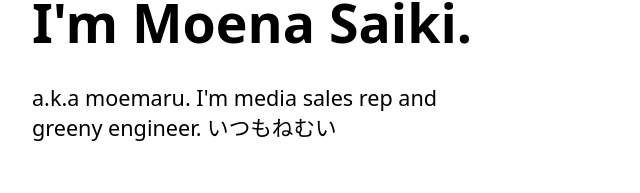
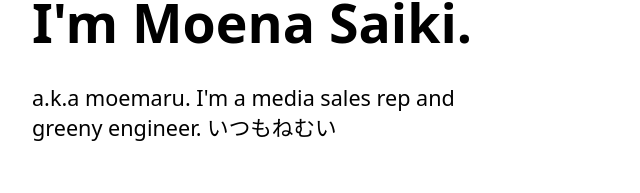
Before and after one commit to moemarusan/moemarusan, a React (Create React App) app: page / in a window 1280 px wide. Shown: the part 167-360 px from the top of the page, without its empty margins (0-640 px from the left). Built offline with nearby package versions, Linux system fonts and the light colour scheme.

Commit message:
:wrench:[fix] 脱字

```diff
--- a/src/App.js
+++ b/src/App.js
@@ -6,7 +6,7 @@ function App() {
     <div className="App">
       <p className="style_l">Hello,</p>
       <p className="style_l2">I'm Moena Saiki.</p>
-      <p className="style_s fs">a.k.a moemaru. I'm media sales rep and greeny engineer. いつもねむい</p>
+      <p className="style_s fs">a.k.a moemaru. I'm a media sales rep and greeny engineer. いつもねむい</p>
       <nav className="social">
         <a className="style_s2" href="https://twitter.com/moemarusan">Twitter</a><br/>
         <a className="style_s2" href="https://facebook.com/moemarusan">Facebook</a><br/>
```
